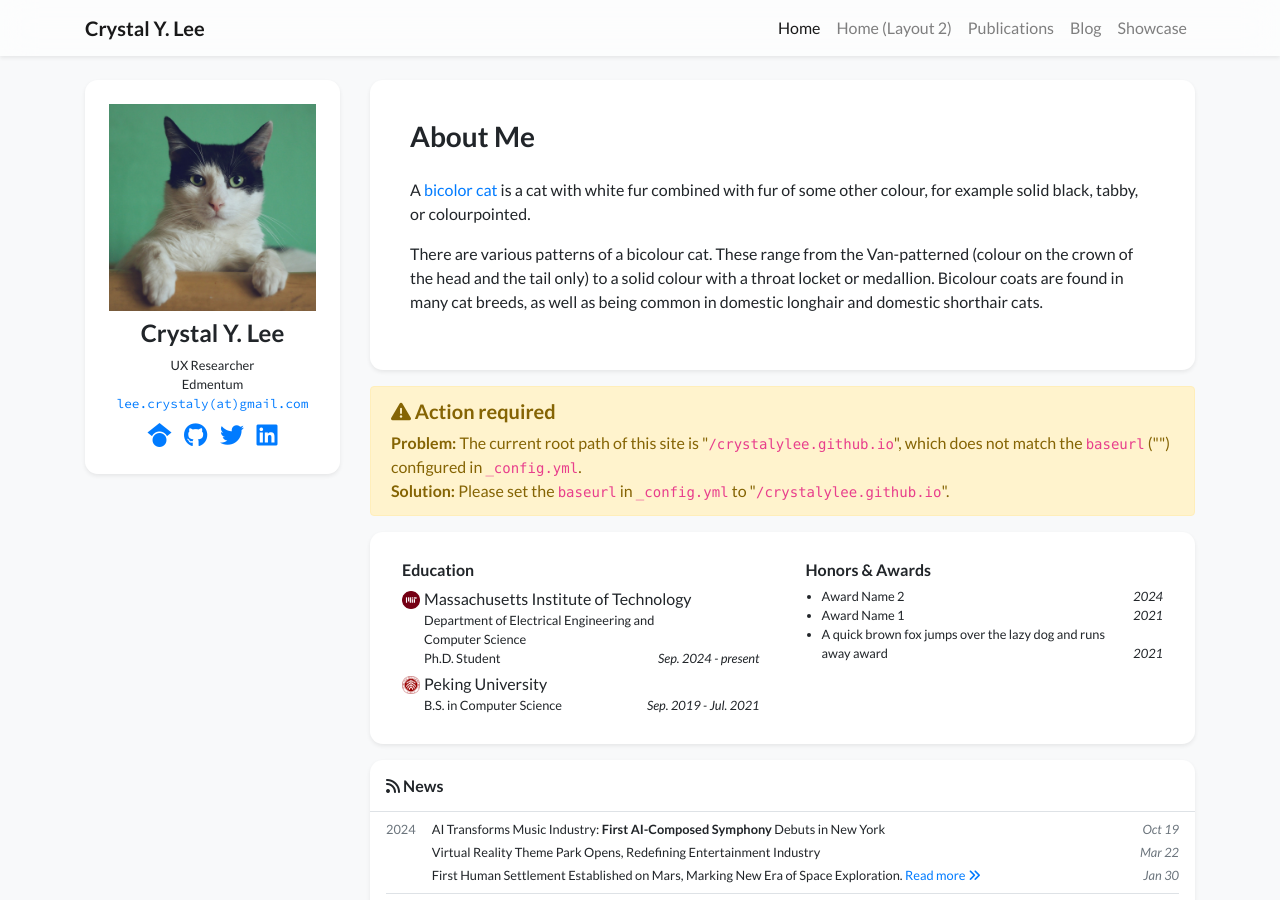
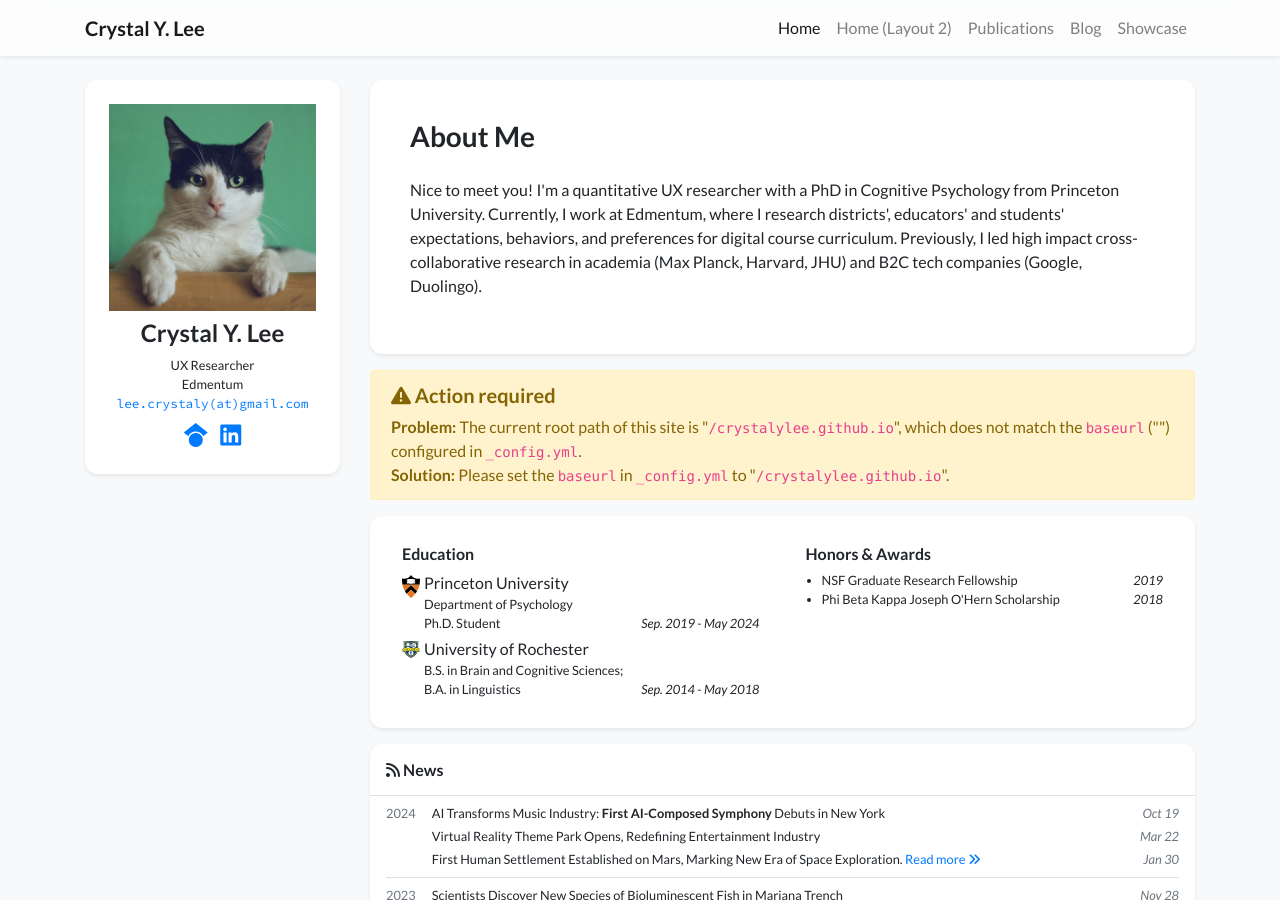
Before and after one commit to crystalylee/crystalylee.github.io, a Jekyll site: the page built from index.html, in a window 1280 px wide and 900 px high. Built offline with Jekyll 4.4.1, drawn with Linux system fonts in a browser that asks for light colours; nearby versions of some CDN libraries; a style sheet for code colours, icons or effects is not loaded.

Commit message:
more info

```diff
--- a/_data/profile.yml
+++ b/_data/profile.yml
@@ -11,8 +11,8 @@ positions:
 email: "lee.crystaly@gmail.com"
 # cv_link: link-to-your-cv-file
 gscholar: ojMKEGQAAAAJ  # This is an example, replace it with your own Google Scholar ID
-github: your_github_id
-twitter: your_twitter_id  # Do not include the '@' symbol
+# github: your_github_id
+# twitter: your_twitter_id  # Do not include the '@' symbol
 # wechat_qrcode: /assets/images/etc/wechat.jpg
 # wechat_prompt: >-
 #   Please tell me your <strong>name</strong> and <strong>affiliation</strong> (current or past) when adding my wechat. Thanks!
@@ -22,12 +22,9 @@ linkedin: crystal-lee40
 short_bio_text_justify: false
 short_bio: >-
   <p>
-    A <a href="https://en.wikipedia.org/wiki/Bicolor_cat" target="_blank">bicolor cat</a> is a cat with white fur combined with fur of some other colour, for example solid black, tabby, or colourpointed.
-  </p>
-  <p>
-    There are various patterns of a bicolour cat. These range from the Van-patterned (colour on the crown of the head
-    and the tail only) to a solid colour with a throat locket or medallion. Bicolour coats are found in many cat breeds,
-    as well as being common in domestic longhair and domestic shorthair cats.
+    Nice to meet you! I'm a quantitative UX researcher with a PhD in Cognitive Psychology from Princeton University.
+    Currently, I work at Edmentum, where I research districts', educators' and students' expectations, behaviors, and preferences for digital course curriculum.
+    Previously, I led high impact cross-collaborative research in academia (Max Planck, Harvard, JHU) and B2C tech companies (Google, Duolingo).
   </p>
 
 portrait_url: /assets/images/photos/portrait.jpg
@@ -35,16 +32,16 @@ portrait_caption: >-
   Photo by Manja Vitolic on Unsplash (this caption is optional, comment it out to disable).
 
 education:
-- name: Massachusetts Institute of Technology
-  logo: /assets/images/badges/MIT_Social_circle.png
+- name: Princeton University
+  logo: /assets/images/badges/Princeton_seal.svg
   position: >-
-    Department of Electrical Engineering and Computer Science <br/>
+    Department of Psychology <br/>
     Ph.D. Student
-  date: Sep. 2024 - present
-- name: Peking University
-  logo: /assets/images/badges/PKU_red.png
-  position: B.S. in Computer Science
-  date: Sep. 2019 - Jul. 2021
+  date: Sep. 2019 - May 2024
+- name: University of Rochester
+  logo: /assets/images/badges/University_of_Rochester.png
+  position: B.S. in Brain and Cognitive Sciences; B.A. in Linguistics
+  date: Sep. 2014 - May 2018
 
 # experience:
 # - name: Peking University
@@ -53,9 +50,7 @@ education:
 #   date: Sep. 2019 - Jul. 2021
 
 awards:
-- name: Award Name 2
-  date: 2024
-- name: Award Name 1
-  date: 2021
-- name: A quick brown fox jumps over the lazy dog and runs away award
-  date: 2021
+- name: NSF Graduate Research Fellowship
+  date: 2019
+- name: Phi Beta Kappa Joseph O'Hern Scholarship
+  date: 2018
```
Also changed, not shown: assets/images/badges/Princeton_seal.svg (added), assets/images/badges/University_of_Rochester.png (added).
